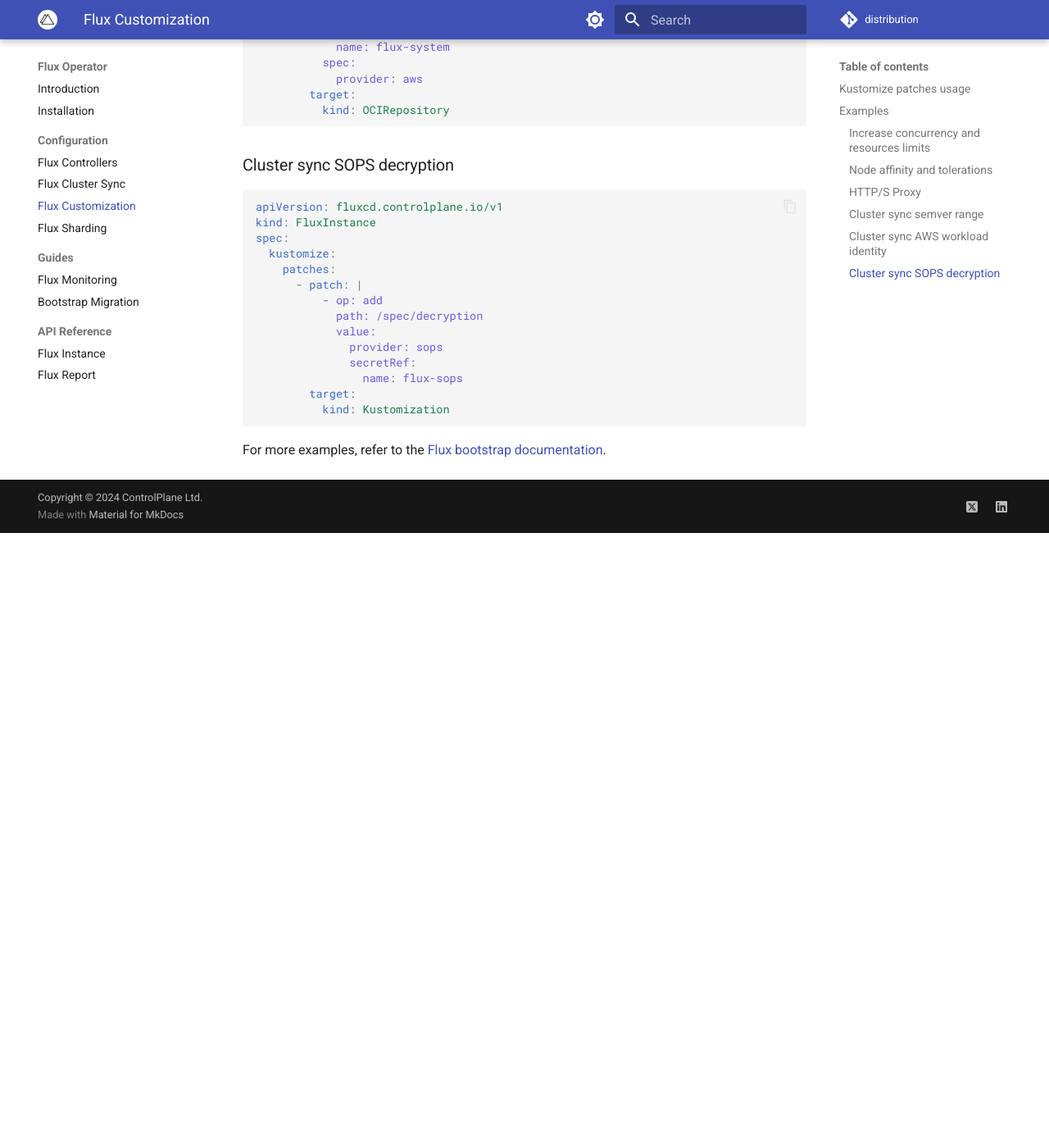
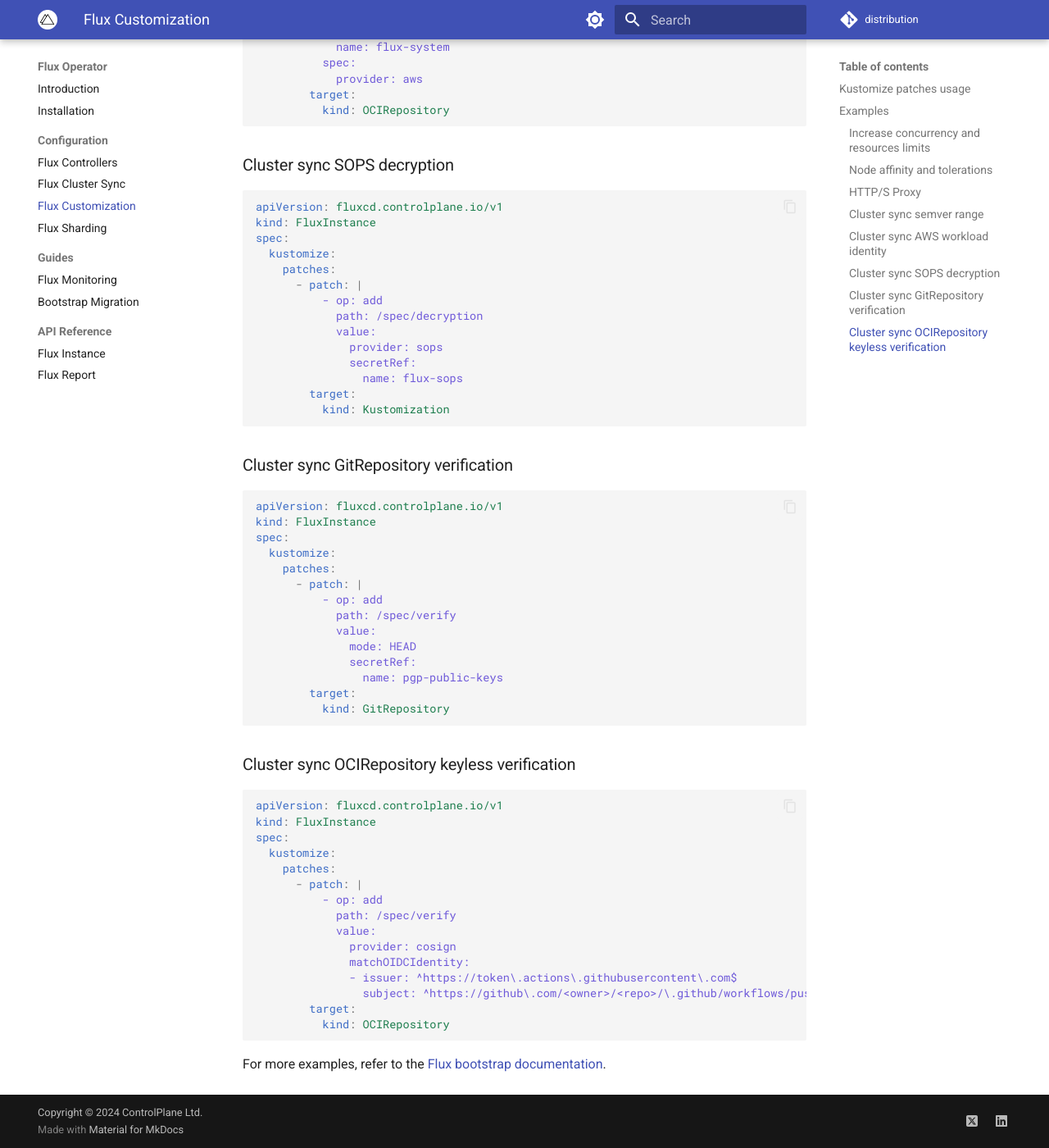
Before and after one commit to controlplaneio-fluxcd/distribution, an MkDocs documentation site: the page built from docs/operator/flux-kustomize.md, in a window 1280 px wide and 1400 px high, scrolled down 3402 px. Shown: the whole window at 82% size. Built offline with MkDocs 1.6.1 and Material for MkDocs 9.7.7, drawn with Linux system fonts in a browser that asks for light colours; comment, search, counter and statistics services are not loaded; before the commit the page ends 4052 px from its top, so only the background shows below that.

Commit message:
Add flux-operator cluster sync source verification examples

````diff
--- a/docs/operator/flux-kustomize.md
+++ b/docs/operator/flux-kustomize.md
@@ -191,4 +191,43 @@
           kind: Kustomization
 ```
 
+### Cluster sync GitRepository verification
+
+```yaml
+apiVersion: fluxcd.controlplane.io/v1
+kind: FluxInstance
+spec:
+  kustomize:
+    patches:
+      - patch: |
+          - op: add
+            path: /spec/verify
+            value:
+              mode: HEAD
+              secretRef:
+                name: pgp-public-keys
+        target:
+          kind: GitRepository
+```
+
+### Cluster sync OCIRepository keyless verification
+
+```yaml
+apiVersion: fluxcd.controlplane.io/v1
+kind: FluxInstance
+spec:
+  kustomize:
+    patches:
+      - patch: |
+          - op: add
+            path: /spec/verify
+            value:
+              provider: cosign
+              matchOIDCIdentity:
+              - issuer: ^https://token\.actions\.githubusercontent\.com$
+                subject: ^https://github\.com/<owner>/<repo>/\.github/workflows/push-flux-system\.yml@refs/heads/main$
+        target:
+          kind: OCIRepository
+```
+
 For more examples, refer to the [Flux bootstrap documentation](https://fluxcd.io/flux/installation/configuration/).
````
